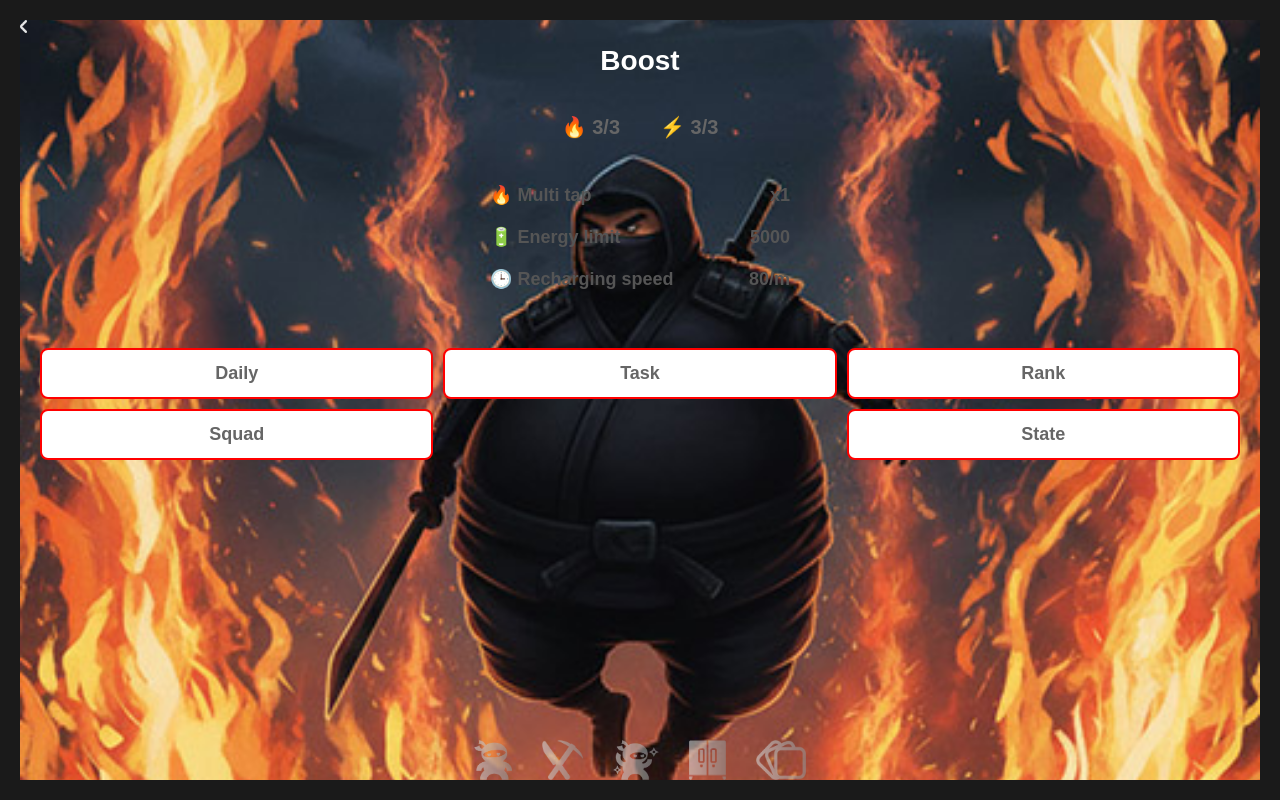
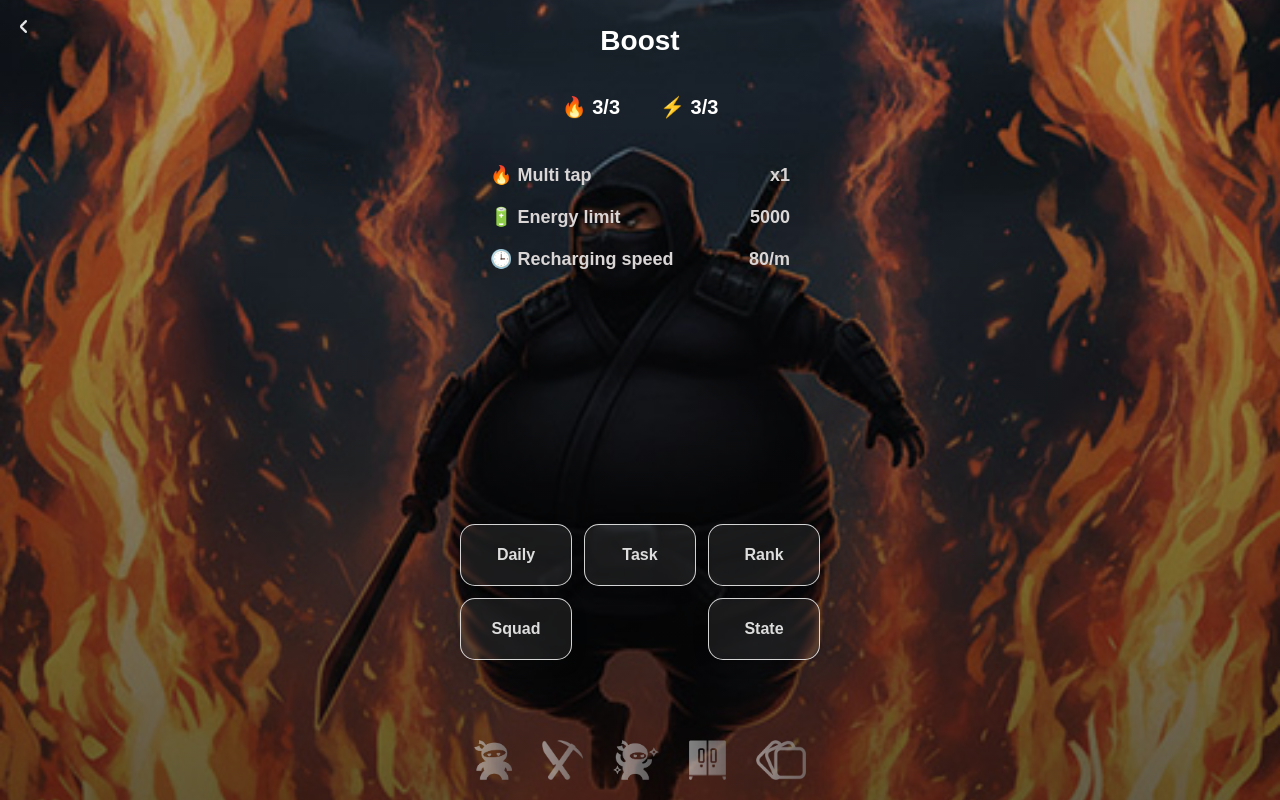
Before and after one commit to sizix21/ninja-gold-game, a Next.js app: page / in a window 1280 px wide. Both pictures are taken after a click on the button 1108 px from the left and 677 px from the top of the page. Built offline with nearby package versions, Linux system fonts and the light colour scheme.

Commit message:
Add files via upload

```diff
--- a/app/page.tsx
+++ b/app/page.tsx
@@ -434,19 +434,21 @@ useEffect(() => {
 )}
 {activeTab === "Boost" && (
   <div style={{
-    flex: 1,
+    position: "fixed",
+    top: 0,
+    left: 0,
+    width: "100vw",
+    height: "100vh",
+    backgroundImage: "linear-gradient(rgba(0, 0, 0, 0.3), rgba(0, 0, 0, 0.6)) ,url('/boost-back.jpg')",
+    backgroundSize: "cover",
+    backgroundPosition: "center",
+    zIndex: 5, // عدد بزرگتر برای اطمینان از قرارگیری روی همه لایه‌ها
     display: "flex",
     flexDirection: "column",
     alignItems: "center",
-    padding: "20px",
-    color: "white", // تغییر رنگ متن به سفید چون معمولاً بک‌گراندها تیره هستند
-    backgroundImage: "url('/boost-back.jpg')", // تصویر پس‌زمینه شما
-    backgroundSize: "cover",
-    backgroundPosition: "center",
+    color: "white",
     overflowY: "auto",
-    paddingBottom: "100px",
-    width: "100%",
-    height: "100vh"
+    padding: "20px"
   }}>
     {/* دکمه بازگشت  */}
 <button
@@ -468,10 +470,10 @@ useEffect(() => {
 
     {/* بخش آیکون‌های بالایی (آتش و رعد) */}
     <div style={{ display: "flex", gap: "40px", marginBottom: "40px" }}>
-      <div style={{ display: "flex", alignItems: "center", gap: "10px", fontSize: "20px", fontWeight: "bold", color: "#666" }}>
+      <div style={{ display: "flex", alignItems: "center", gap: "10px", fontSize: "20px", fontWeight: "bold", color: "#ffffffff" }}>
         <span>🔥 3/3</span>
       </div>
-      <div style={{ display: "flex", alignItems: "center", gap: "10px", fontSize: "20px", fontWeight: "bold", color: "#666" }}>
+      <div style={{ display: "flex", alignItems: "center", gap: "10px", fontSize: "20px", fontWeight: "bold", color: "#ffffffff" }}>
         <span>⚡ 3/3</span>
       </div>
     </div>
@@ -483,7 +485,7 @@ useEffect(() => {
         { label: "Energy limit", value: "5000", icon: "🔋" },
         { label: "Recharging speed", value: "80/m", icon: "🕒" },
       ].map((stat, index) => (
-        <div key={index} style={{ display: "flex", justifyContent: "space-between", marginBottom: "15px", fontSize: "18px", color: "#555" }}>
+        <div key={index} style={{ display: "flex", justifyContent: "space-between", marginBottom: "15px", fontSize: "18px", color: "#dad6d6ff" }}>
           <span style={{ fontWeight: "bold" }}>{stat.icon} {stat.label}</span>
           <span style={{ fontWeight: "bold" }}>{stat.value}</span>
         </div>
@@ -494,23 +496,32 @@ useEffect(() => {
     <div style={{
   display: "grid",
   gridTemplateColumns: "repeat(3, 1fr)",
-      gap: "10px",
-      width: "100%"
+  gap: "12px",
+  width: "100%",
+  maxWidth: "360px",
+  marginTop: "auto", // هل دادن کل شبکه دکمه‌ها به پایین
+  marginBottom: "120px" // فاصله از کف صفحه برای عدم تداخل با منوی اصلی
 }}>
   {["Daily", "Task", "Rank", "Squad", "", "State"].map((label, index) => (
     label ? (
       <button key={index} style={{
-            padding: "10px",
-            border: "2px solid red", // طبق کادر قرمز اتود
-            borderRadius: "8px",
-            background: "#fff",
-            fontSize: "18px",
+
+        padding: "18px 5px", // بلندتر شدن دکمه‌ها
+        border: "1px solid rgba(248, 248, 248, 0.84)", // حذف خط قرمز
+        borderRadius: "15px",
+        // رنگ طوسی تیره با شفافیت (مات)
+        backgroundColor: "rgba(90, 90, 90, 0.24)",
+        // ایجاد حالت تاری پشت دکمه (Blur)
+        backdropFilter: "blur(2px)",
+        fontSize: "16px",
         fontWeight: "bold",
-            color: "#666"
+        color: "#ddd", // رنگ متن طوسی روشن برای خوانایی روی پس‌زمینه تیره
+        cursor: "pointer",
+        boxShadow: "0 4px 15px rgba(0,0,0,0.2)" // سایه ملایم برای عمق دادن
       }}>
         {label}
       </button>
-        ) : <div key={index}></div> // جای خالی در اتود
+    ) : <div key={index}></div>
   ))}
 </div>
   </div>
```
Lines whose indentation alone changed are shown as unchanged.
